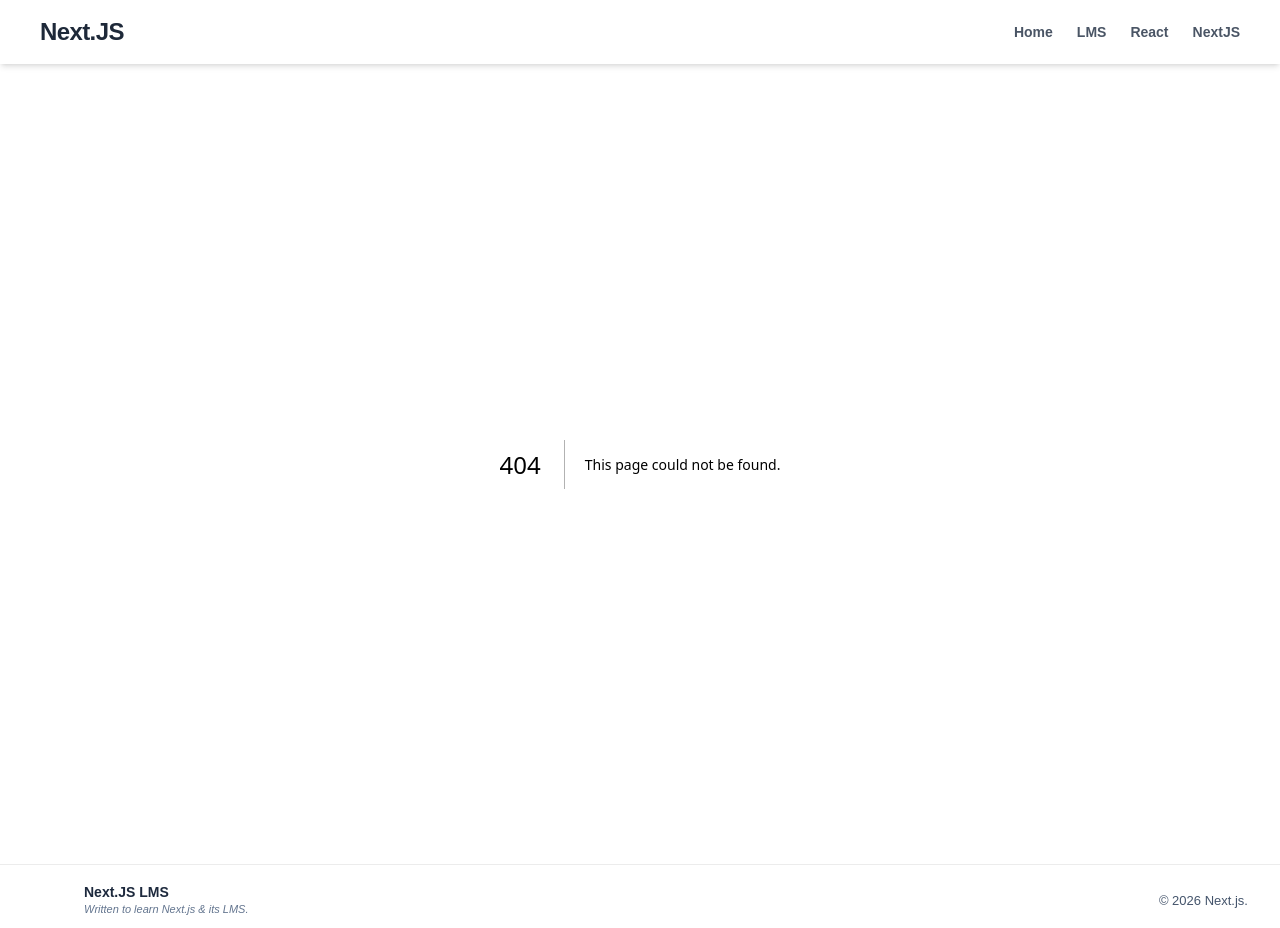
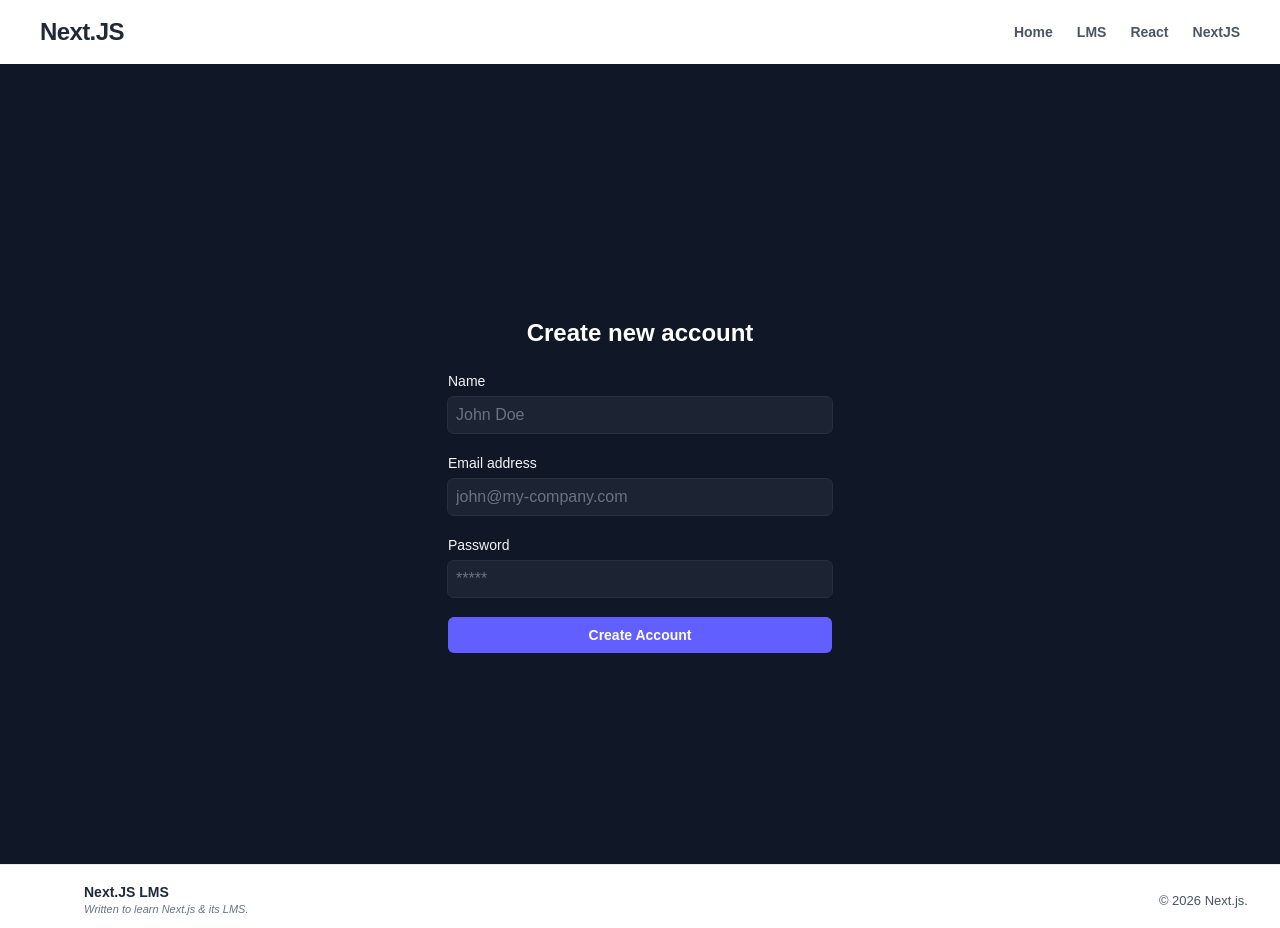
Before and after one commit to imrajmishraa/next-lms, a Next.js app: page /auth/sign-up in a window 1280 px wide. Before the commit this address had no page. Built offline with nearby package versions, Linux system fonts and the light colour scheme; no server answers.

Commit message:
feat: authentication actions & pages

```diff
--- /dev/null
+++ b/app/(app)/auth/sign-in/actions.ts
@@ -0,0 +1,20 @@
+"use server";
+
+import { auth } from "@/lib/auth/server";
+import { redirect } from "next/navigation";
+
+export async function signInWithEmail(
+  _prevState: { error: string } | null,
+  formData: FormData,
+) {
+  const { error } = await auth.signIn.email({
+    email: formData.get("email") as string,
+    password: formData.get("password") as string,
+  });
+
+  if (error) {
+    return { error: error.message || "Failed to sign in. Try again" };
+  }
+
+  redirect("/");
+}
--- /dev/null
+++ b/app/(app)/auth/sign-in/page.tsx
@@ -0,0 +1,69 @@
+"use client";
+
+import { useActionState } from "react";
+import { signInWithEmail } from "./actions";
+
+export default function SignInForm() {
+  const [state, formAction, isPending] = useActionState(signInWithEmail, null);
+
+  return (
+    <form
+      action={formAction}
+      className="flex flex-col gap-5 min-h-screen items-center justify-center bg-gray-900"
+    >
+      <div className="w-sm">
+        <h1 className="mt-10 text-center text-2xl/9 font-bold text-white">
+          Sign in to your account
+        </h1>
+      </div>
+
+      <div className="flex flex-col gap-1.5 w-sm">
+        <label
+          htmlFor="email"
+          className="block text-sm font-medium text-gray-100"
+        >
+          Email address
+        </label>
+        <input
+          id="email"
+          name="email"
+          type="email"
+          required
+          placeholder="john@my-company.com"
+          className="block rounded-md w-full bg-white/5 px-2 py-1.5 placeholder:text-gray-500 text-white outline-1 outline-white/10  focus:outline-indigo-500"
+        />
+      </div>
+
+      <div className="flex flex-col gap-1.5 w-sm">
+        <label
+          htmlFor="password"
+          className="block text-sm font-medium text-gray-100"
+        >
+          Password
+        </label>
+        <input
+          id="password"
+          name="password"
+          type="password"
+          required
+          placeholder="*****"
+          className="block rounded-md w-full bg-white/5 px-2 py-1.5 placeholder:text-gray-500 text-white outline-1 outline-white/10  focus:outline-indigo-500"
+        />
+      </div>
+
+      {state?.error && (
+        <div className="rounded-md px-3 py-2 text-sm text-red-500">
+          {state.error}
+        </div>
+      )}
+
+      <button
+        type="submit"
+        disabled={isPending}
+        className="flex w-sm justify-center rounded-md bg-indigo-500 px-3 py-1.5 text-sm/6 font-semibold text-white hover:bg-indigo-400"
+      >
+        Sign in
+      </button>
+    </form>
+  );
+}
--- /dev/null
+++ b/app/(app)/auth/sign-up/actions.ts
@@ -0,0 +1,32 @@
+"use server";
+
+import { auth } from "@/lib/auth/server";
+import { redirect } from "next/navigation";
+
+export async function signUpWithEmail(
+  _prevState: { error: string } | null,
+  formData: FormData,
+) {
+  const email = formData.get("email") as string;
+
+  if (!email) {
+    return { error: "Email address must be provided." };
+  }
+
+  // Optionally restrict sign ups based on email address
+  // if (!email.trim().endsWith("@my-company.com")) {
+  //  return { error: 'Email must be from my-company.com' };
+  // }
+
+  const { error } = await auth.signUp.email({
+    email,
+    name: formData.get("name") as string,
+    password: formData.get("password") as string,
+  });
+
+  if (error) {
+    return { error: error.message || "Failed to create account" };
+  }
+
+  redirect("/");
+}
--- /dev/null
+++ b/app/(app)/auth/sign-up/page.tsx
@@ -0,0 +1,86 @@
+"use client";
+
+import { useActionState } from "react";
+import { signUpWithEmail } from "./actions";
+
+export default function SignUpForm() {
+  const [state, formAction, isPending] = useActionState(signUpWithEmail, null);
+
+  return (
+    <form
+      action={formAction}
+      className="flex flex-col gap-5 min-h-screen items-center justify-center bg-gray-900"
+    >
+      <div className="w-sm">
+        <h1 className="mt-10 text-center text-2xl/9 font-bold text-white">
+          Create new account
+        </h1>
+      </div>
+
+      <div className="flex flex-col gap-1.5 w-sm">
+        <label
+          htmlFor="name"
+          className="block text-sm font-medium text-gray-100"
+        >
+          Name
+        </label>
+        <input
+          id="name"
+          name="name"
+          type="text"
+          required
+          placeholder="John Doe"
+          className="block rounded-md w-full bg-white/5 px-2 py-1.5 placeholder:text-gray-500 text-white outline-1 outline-white/10 focus:outline-indigo-500"
+        />
+      </div>
+
+      <div className="flex flex-col gap-1.5 w-sm">
+        <label
+          htmlFor="email"
+          className="block text-sm font-medium text-gray-100"
+        >
+          Email address
+        </label>
+        <input
+          id="email"
+          name="email"
+          type="email"
+          required
+          placeholder="john@my-company.com"
+          className="block rounded-md w-full bg-white/5 px-2 py-1.5 placeholder:text-gray-500 text-white outline-1 outline-white/10  focus:outline-indigo-500"
+        />
+      </div>
+
+      <div className="flex flex-col gap-1.5 w-sm">
+        <label
+          htmlFor="password"
+          className="block text-sm font-medium text-gray-100"
+        >
+          Password
+        </label>
+        <input
+          id="password"
+          name="password"
+          type="password"
+          required
+          placeholder="*****"
+          className="block rounded-md w-full bg-white/5 px-2 py-1.5 placeholder:text-gray-500 text-white outline-1 outline-white/10  focus:outline-indigo-500"
+        />
+      </div>
+
+      {state?.error && (
+        <div className="rounded-md px-3 py-2 text-sm text-red-500">
+          {state.error}
+        </div>
+      )}
+
+      <button
+        type="submit"
+        disabled={isPending}
+        className="flex w-sm justify-center rounded-md bg-indigo-500 px-3 py-1.5 text-sm/6 font-semibold text-white hover:bg-indigo-400"
+      >
+        {isPending ? "Creating account..." : "Create Account"}
+      </button>
+    </form>
+  );
+}
```
